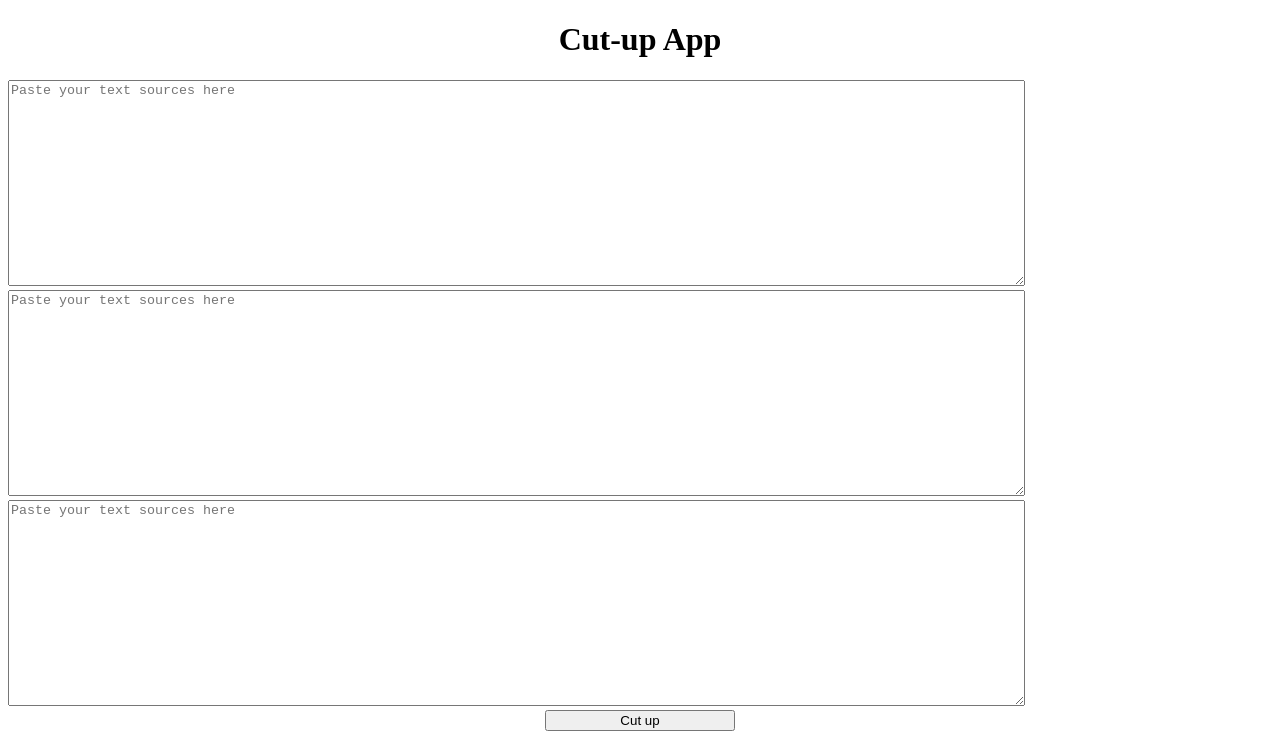
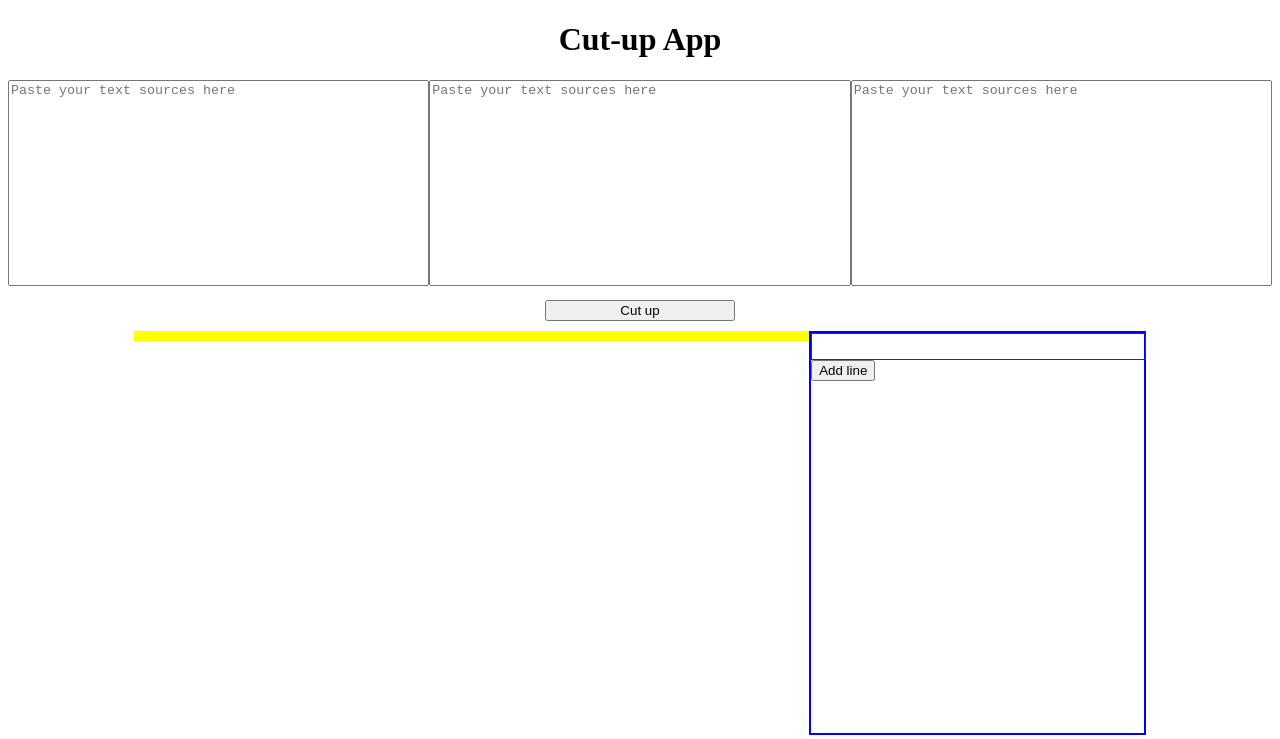
Before and after one commit to charlie-galb/cut-up, a React app: page / in a window 1280 px wide. Shown: the top 739 px of the page. Built offline with nearby package versions, Linux system fonts and the light colour scheme.

Commit message:
Add styling for text-area-container

```diff
--- a/src/styles/components/cutting-board.scss
+++ b/src/styles/components/cutting-board.scss
@@ -13,6 +13,17 @@
 
 .cutting-text-area {
     height: 200px;
-    margin: auto;
-    width: 80%
+    resize: none;
+    width: 33%;
 }
+
+.text-area-container {
+    display: flex;
+    flex-direction: row;
+    height: 200px;
+    justify-content: center;
+    margin-left: auto;
+	margin-right: auto;
+    margin-bottom: 20px;
+    width: 100%
+}
```
